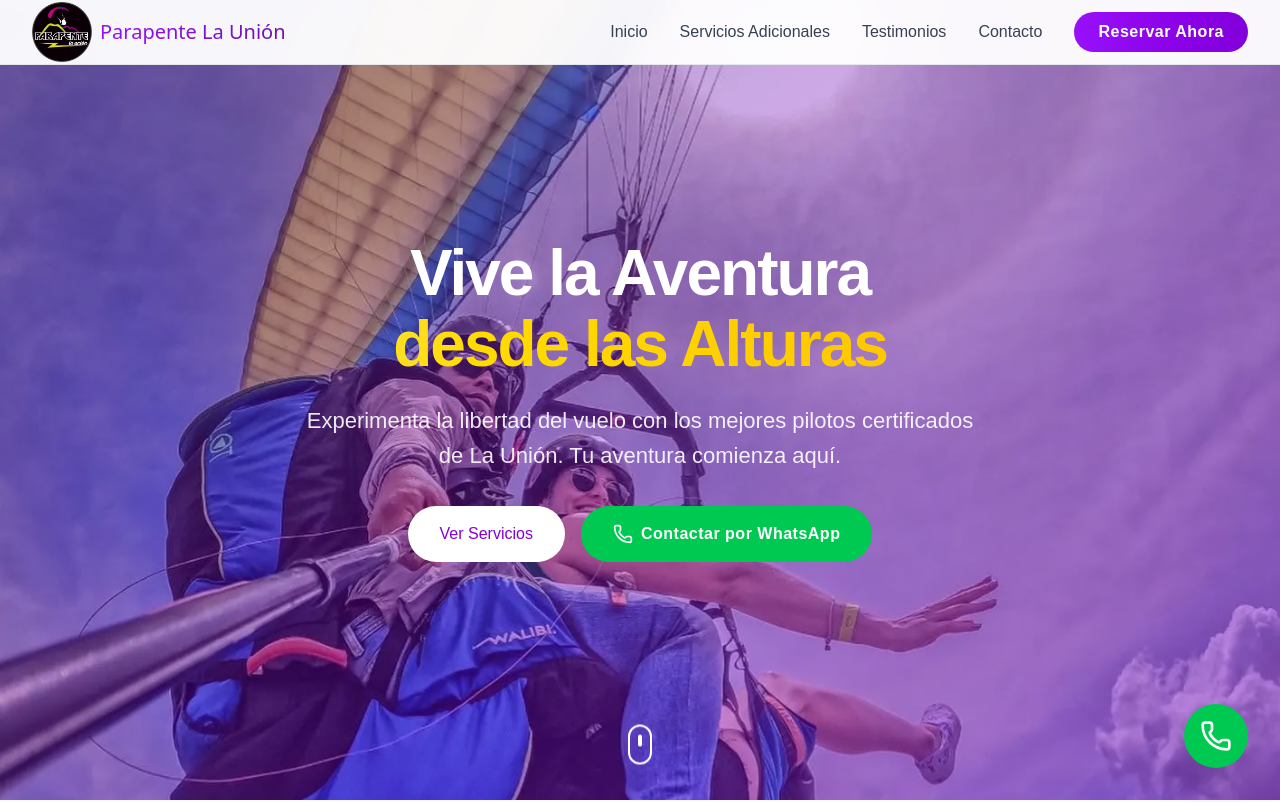
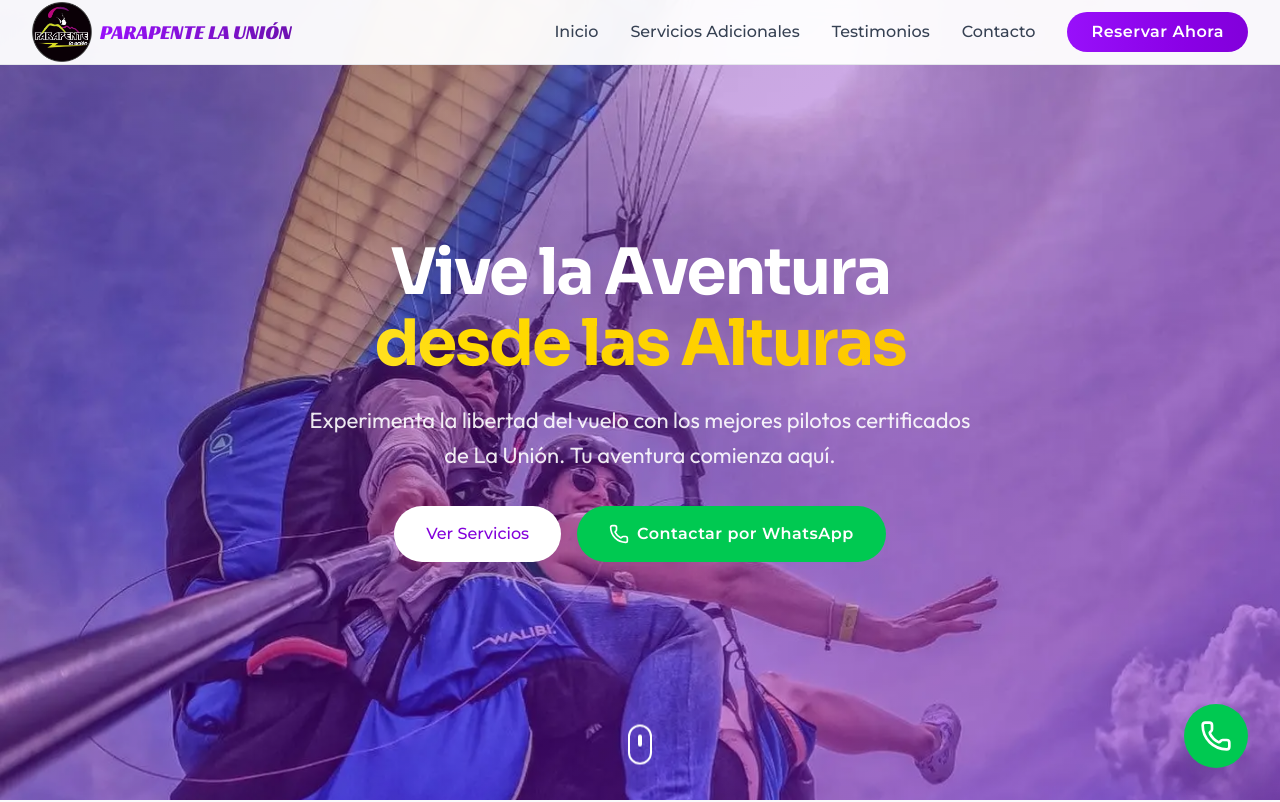
Before and after one commit to MARAST01/parapentelaunion, a React (Vite) app: page / in a window 1280 px wide. Shown: the top 802 px of the page. Built offline with nearby package versions, Linux system fonts and the light colour scheme.

Commit message:
correcciones en la importación de fuentes

```diff
--- a/src/app/App.tsx
+++ b/src/app/App.tsx
@@ -268,9 +268,9 @@ export default function App() {
             <div className="flex items-center gap-2">
               <img src="/imports/logo.webp" alt="Logo" className="w-15 h-15" />
               <span
-                className="bangers-regular text-xl bg-gradient-to-r from-purple-600 to-purple-800 bg-clip-text text-transparent"
+                className="racing-sans-one-regular text-xl bg-gradient-to-r from-purple-600 to-purple-800 bg-clip-text text-transparent"
               >
-                Parapente La Unión
+                PARAPENTE LA UNIÓN
               </span>
             </div>
             <div className="hidden md:flex items-center gap-8">
--- a/src/styles/fonts.css
+++ b/src/styles/fonts.css
@@ -4,6 +4,15 @@
    index.html, dentro de <head>. Este archivo solo define las
    clases tipográficas que consume App.tsx.
    ============================================================ */
+
+/* Importación única y optimizada para todas las fuentes y sus grosores */
+@import url('https://fonts.googleapis.com/css2?family=Bangers&family=Montserrat:wght@400;500;600;700&family=Outfit:wght@400;500;600&family=Playfair+Display:wght@700&family=Racing+Sans+One&family=Sora:wght@400;600;700&display=swap');
+
+.racing-sans-one-regular {
+  font-family: "Racing Sans One", sans-serif;
+  font-weight: 400;
+  font-style: normal;
+}
 
 .bangers-regular {
   font-family: "Bangers", system-ui;
```
